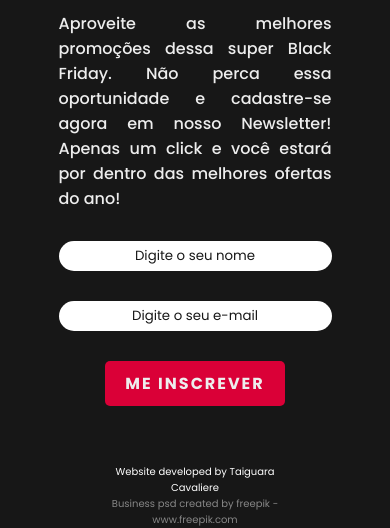
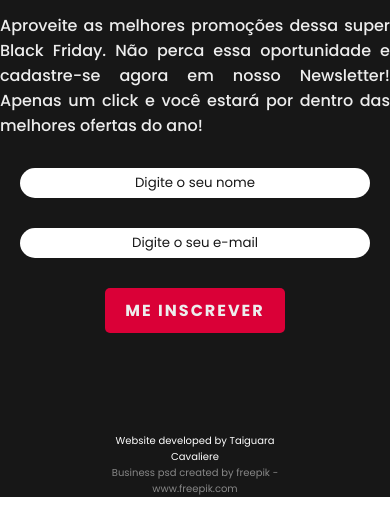
Before and after one commit to taiguaracsp/Hiring-Coders-2-Landing-Page, a plain HTML site: page index.html in a window 390 px wide. Shown: the part 347-875 px from the top of the page. After the commit the page ends 844 px from the top, so only its background shows below. Drawn offline with Linux system fonts and the light colour scheme.

Commit message:
Margin adjust

```diff
--- a/css/styles.css
+++ b/css/styles.css
@@ -151,7 +151,7 @@ header .nav a:hover{
 
 @media (max-width: 636px){
     .content{
-        margin: 15%;
+        margin: auto;
     }
 
     .content .info h2{
```
